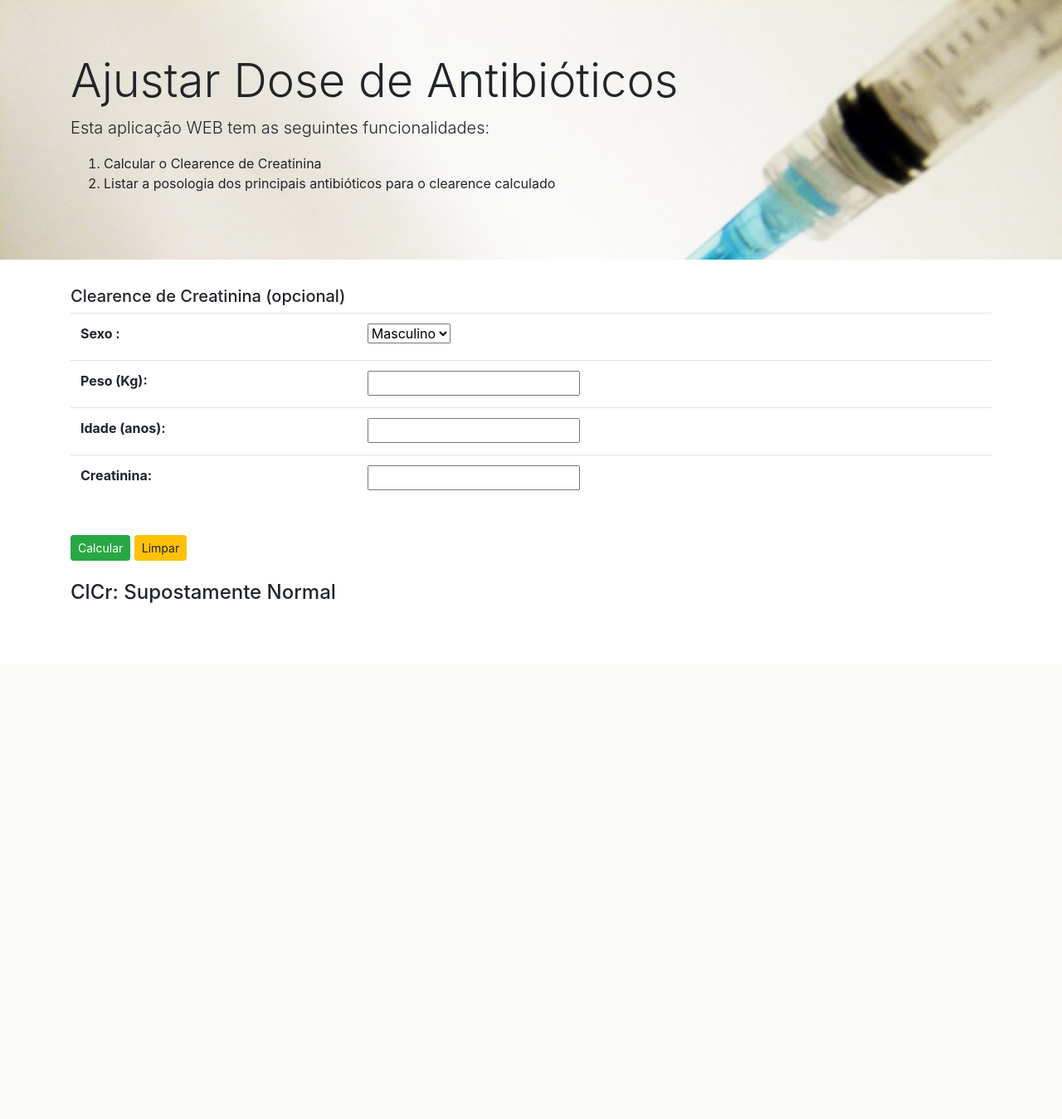
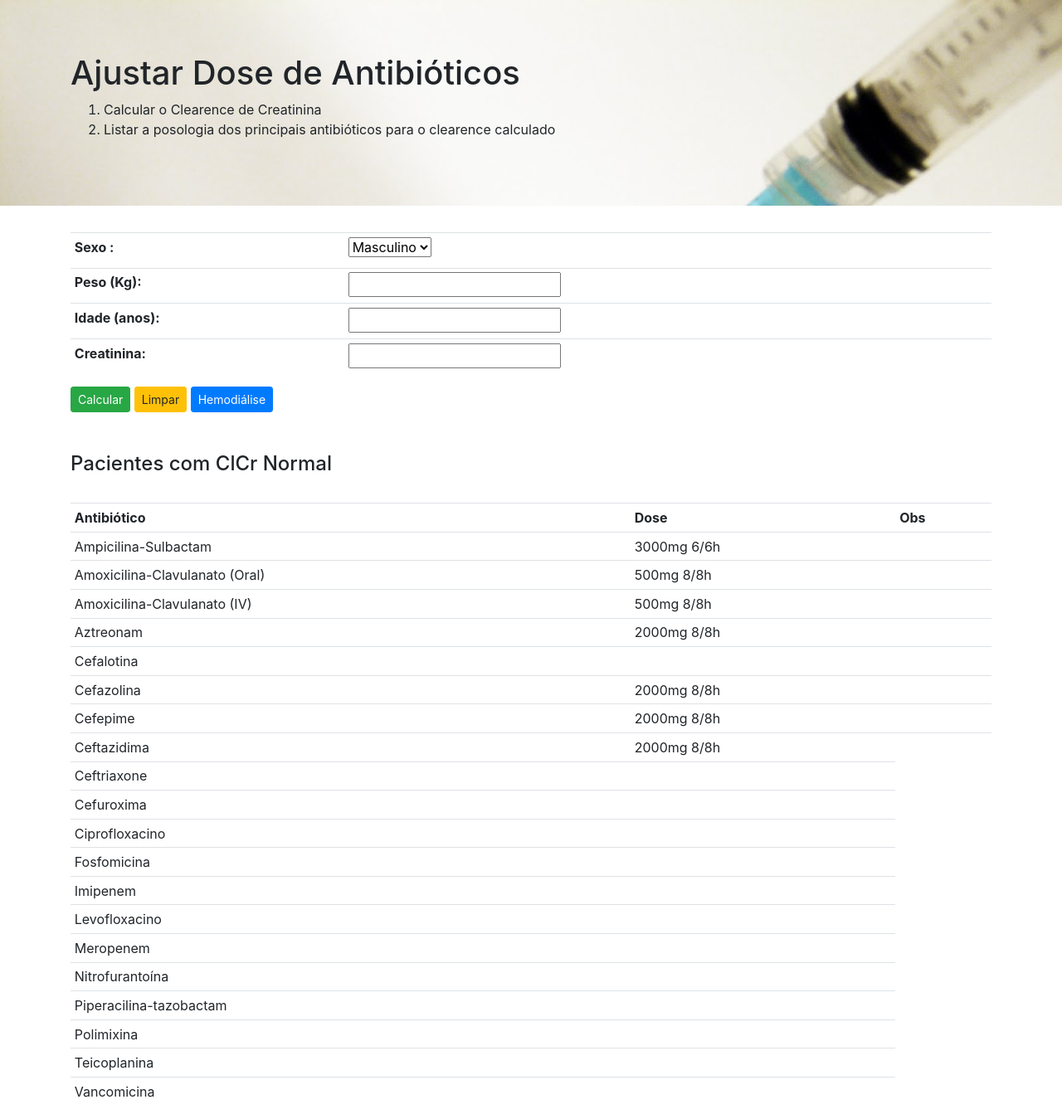
Before and after one commit to gianrocon/atbdose, a Django app: page / in a window 1280 px wide. Shown: the whole page at 83% size. Before the commit the page ends 727 px from the top, so only its background shows below. Run offline with Django 3.2, Linux system fonts and the light colour scheme; some libraries are stand-ins or nearby versions.

Commit message:
'doses_atbs1'

```diff
--- a/ajuste_dose/forms.py
+++ b/ajuste_dose/forms.py
@@ -5,6 +5,7 @@ SEXOS = (
     ('Feminino', 'Feminino'),
 )
 
+
 class ClCrForm(forms.Form):
     sexo = forms.ChoiceField(required=True, choices=SEXOS, label='Sexo ')
     peso = forms.FloatField(required=True, label='Peso (Kg)')
--- a/ajuste_dose/templates/ajuste_dose/ajuste_dose.html
+++ b/ajuste_dose/templates/ajuste_dose/ajuste_dose.html
@@ -1,16 +1,18 @@
 {%  extends 'base.html' %}
 {% block main %}
 
-    <h5>Clearence de Creatinina (opcional)</h5>
     <form method="POST">
             {% csrf_token %}
-            <table class="table">
+            <table class="table table-sm">
                 {{ form.as_table }}
             </table>
-            <br>
             <button class="btn btn-success btn-sm" type="submit">Calcular</button>
             <a class="btn btn-warning btn-sm" href="{%  url 'ajuste_dose:ajustedose' %}">Limpar</a>
+            <a class="btn btn-primary btn-sm" href="?hd=sim">Hemodiálise</a>
         </form>
-        <br>
-        <h4>ClCr: {% if clcr %}{{ clcr|floatformat:2 }}{%  else %}Supostamente Normal{% endif %}</h4>
+
+        <br><br>
+
+
+    {% include 'ajuste_dose/atb_table.html' %}
 {% endblock main %}
--- /dev/null
+++ b/ajuste_dose/templates/ajuste_dose/atb_table.html
@@ -0,0 +1,89 @@
+<h4>{% if not clcr %}Pacientes com ClCr Normal{% elif clcr == 'HD' %}Pacientes em Hemodiálise{% else %}Pacientes com ClCr = {{ clcr|floatformat:2 }}{% endif %}</h4>
+<br>
+<table class="table table-sm">
+    <tr>
+        <th>Antibiótico</th>
+        <th>Dose</th>
+        <th>Obs</th>
+    </tr>
+    <tr>
+        <td>Ampicilina-Sulbactam</td>
+        <td>{{asb.dose}}mg {{asb.intervalo}}/{{asb.intervalo}}h</td><td>{{ asb.obs }}</td>
+    </tr>
+    <tr>
+        <td>Amoxicilina-Clavulanato (Oral)</td>
+        <td>{{amc_oral.dose}}mg {{amc_oral.intervalo}}/{{amc_oral.intervalo}}h</td><td>{{ amc_oral.obs }}</td>
+    </tr>
+    <tr>
+        <td>Amoxicilina-Clavulanato (IV)</td>
+        <td>{{amc_iv.dose}}mg {{amc_iv.intervalo}}/{{amc_iv.intervalo}}h</td><td>{{ amc_iv.obs }}</td>
+    </tr>
+    <tr>
+        <td>Aztreonam</td>
+        <td>{{atm.dose}}mg {{atm.intervalo}}/{{atm.intervalo}}h</td><td>{{ atm.obs }}</td>
+    </tr>
+    <tr>
+        <td>Cefalotina</td>
+        <td></td><td></td>
+    </tr>
+    <tr>
+        <td>Cefazolina</td>
+        <td>{{cfz.dose}}mg {{cfz.intervalo}}/{{cfz.intervalo}}h</td><td>{{ cfz.obs }}</td>
+    </tr>
+    <tr>
+        <td>Cefepime</td>
+        <td>{{cpm.dose}}mg {{cpm.intervalo}}/{{cpm.intervalo}}h</td><td>{{ cpm.obs }}</td>
+    </tr>
+    <tr>
+        <td>Ceftazidima</td>
+        <td>{{caz.dose}}mg {{caz.intervalo}}/{{caz.intervalo}}h</td><td>{{ caz.obs }}</td>
+    </tr>
+    <tr>
+        <td>Ceftriaxone</td>
+        <td></td>
+    </tr>
+    <tr>
+        <td>Cefuroxima</td>
+        <td></td>
+    </tr>
+    <tr>
+        <td>Ciprofloxacino</td>
+        <td></td>
+    </tr>
+    <tr>
+        <td>Fosfomicina</td>
+        <td></td>
+    </tr>
+    <tr>
+        <td>Imipenem</td>
+        <td></td>
+    </tr>
+    <tr>
+        <td>Levofloxacino</td>
+        <td></td>
+    </tr>
+    <tr>
+        <td>Meropenem</td>
+        <td></td>
+    </tr>
+    <tr>
+        <td>Nitrofurantoína</td>
+        <td></td>
+    </tr>
+    <tr>
+        <td>Piperacilina-tazobactam</td>
+        <td></td>
+    </tr>
+    <tr>
+        <td>Polimixina</td>
+        <td></td>
+    </tr>
+    <tr>
+        <td>Teicoplanina</td>
+        <td></td>
+    </tr>
+    <tr>
+        <td>Vancomicina</td>
+        <td></td>
+    </tr>
+</table>
--- a/ajuste_dose/views.py
+++ b/ajuste_dose/views.py
@@ -3,12 +3,166 @@ from django.views import View
 from .forms import ClCrForm
 
 
+def amp_sulb(clcr = None):
+    clcr = 100 if not clcr else clcr
+    resultado = {'obs': ''}
+    if clcr == 'HD':
+        resultado['dose'] = 3000
+        resultado['intervalo'] = 24
+        resultado['obs'] = 'No dia da HD, administrar a dose após a HD'
+    elif clcr < 10:
+        resultado['dose'] = 3000
+        resultado['intervalo'] = 24
+    elif 10 <= clcr <= 50:
+        resultado['dose'] = 3000
+        resultado['intervalo'] = 12
+    else:
+        resultado['dose'] = 3000
+        resultado['intervalo'] = 6
+    return resultado
+
+
+def amx_clv_oral(clcr = None):
+    clcr = 100 if not clcr else clcr
+    resultado = {'obs': ''}
+    if clcr == 'HD':
+        resultado['dose'] = 500
+        resultado['intervalo'] = 24
+        resultado['obs'] = 'No dia da HD, administrar uma dose extra após a HD'
+    elif clcr < 10:
+        resultado['dose'] = 500
+        resultado['intervalo'] = 24
+    elif 10 <= clcr <= 50:
+        resultado['dose'] = 500
+        resultado['intervalo'] = 12
+    else:
+        resultado['dose'] = 500
+        resultado['intervalo'] = 8
+    return resultado
+
+
+def amx_clv_iv(clcr = None):
+    clcr = 100 if not clcr else clcr
+    resultado = {'obs': ''}
+    if clcr == 'HD':
+        resultado['dose'] = 500
+        resultado['intervalo'] = 24
+        resultado['obs'] = 'No dia da HD, administrar uma dose extra após a HD'
+    elif clcr < 10:
+        resultado['dose'] = 500
+        resultado['intervalo'] = 24
+    elif 10 <= clcr <= 30:
+        resultado['dose'] = 500
+        resultado['intervalo'] = 12
+    else:
+        resultado['dose'] = 500
+        resultado['intervalo'] = 8
+    return resultado
+
+
+def aztreonam(clcr = None):
+    clcr = 100 if not clcr else clcr
+    resultado = {'obs': ''}
+    if clcr == 'HD':
+        resultado['dose'] = 2000
+        resultado['intervalo'] = 24
+        resultado['obs'] = 'No dia da HD, administrar a dose após a HD'
+    elif clcr < 10:
+        resultado['dose'] = 2000
+        resultado['intervalo'] = 24
+    elif 10 <= clcr <= 50:
+        resultado['dose'] = 1000
+        resultado['intervalo'] = 8
+    else:
+        resultado['dose'] = 2000
+        resultado['intervalo'] = 8
+    return resultado
+
+
+def cefazolina(clcr = None):
+    clcr = 100 if not clcr else clcr
+    resultado = {'obs': ''}
+    if clcr == 'HD':
+        resultado['dose'] = 2000
+        resultado['intervalo'] = 24
+        resultado['obs'] = 'No dia da HD, administrar a 1000mg após a HD'
+    elif clcr < 10:
+        resultado['dose'] = 2000
+        resultado['intervalo'] = 24
+    elif 10 <= clcr <= 50:
+        resultado['dose'] = 1000
+        resultado['intervalo'] = 12
+    else:
+        resultado['dose'] = 2000
+        resultado['intervalo'] = 8
+    return resultado
+
+
+def cefepime(clcr = None):
+    clcr = 100 if not clcr else clcr
+    resultado = {'obs': ''}
+    if clcr == 'HD':
+        resultado['dose'] = 1000
+        resultado['intervalo'] = 24
+        resultado['obs'] = 'No dia da HD, administrar a dose após a HD'
+    elif clcr < 11:
+        resultado['dose'] = 1000
+        resultado['intervalo'] = 24
+    elif 11 <= clcr <= 29:
+        resultado['dose'] = 2000
+        resultado['intervalo'] = 24
+    elif 30 <= clcr <= 60:
+        resultado['dose'] = 2000
+        resultado['intervalo'] = 12
+    else:
+        resultado['dose'] = 2000
+        resultado['intervalo'] = 8
+    return resultado
+
+
+def ceftazidima(clcr = None):
+    clcr = 100 if not clcr else clcr
+    resultado = {'obs': ''}
+    if clcr == 'HD':
+        resultado['dose'] = 2000
+        resultado['intervalo'] = 48
+        resultado['obs'] = 'No dia da HD, administrar dose extra de 1000mg após a HD'
+    elif clcr < 10:
+        resultado['dose'] = 2000
+        resultado['intervalo'] = 48
+    elif 10 <= clcr <= 50:
+        resultado['dose'] = 2000
+        resultado['intervalo'] = 24
+    else:
+        resultado['dose'] = 2000
+        resultado['intervalo'] = 8
+    return resultado
+
+
 class ClearenceCreatinina(View):
 
     def get(self, request):
-        clcr = None
         form = ClCrForm()
-        return render(request, 'ajuste_dose/ajuste_dose.html', {'form': form, 'clcr': clcr})
+        if request.GET.get('hd') == 'sim':
+            clcr = 'HD'
+        else:
+            clcr = None
+        asb = amp_sulb(clcr)
+        amc_oral = amx_clv_oral(clcr)
+        amc_iv = amx_clv_iv(clcr)
+        atm = aztreonam(clcr)
+        cfz = cefazolina(clcr)
+        cpm = cefepime(clcr)
+        caz = ceftazidima(clcr)
+        return render(request, 'ajuste_dose/ajuste_dose.html', {'form': form,
+                                                                'clcr': clcr,
+                                                                'asb': asb,
+                                                                'amc_oral': amc_oral,
+                                                                'amc_iv': amc_iv,
+                                                                'atm': atm,
+                                                                'cfz': cfz,
+                                                                'cpm': cpm,
+                                                                'caz': caz})
 
     def post(self, request):
         form = ClCrForm(request.POST)
@@ -21,5 +175,20 @@ class ClearenceCreatinina(View):
             clcr = (140-idade)*peso/(72*creatinina)
             if sexo == "Feminino":
                 clcr = clcr*0.85
+        asb = amp_sulb(clcr)
+        amc_oral = amx_clv_oral(clcr)
+        amc_iv = amx_clv_iv(clcr)
+        atm = aztreonam(clcr)
+        cfz = cefazolina(clcr)
+        cpm = cefepime(clcr)
+        caz = ceftazidima(clcr)
         form = ClCrForm(request.POST)
-        return render(request, 'ajuste_dose/ajuste_dose.html', {'form': form, 'clcr': clcr})
+        return render(request, 'ajuste_dose/ajuste_dose.html', {'form': form,
+                                                                'clcr': clcr,
+                                                                'asb': asb,
+                                                                'amc_oral': amc_oral,
+                                                                'amc_iv': amc_iv,
+                                                                'atm': atm,
+                                                                'cfz': cfz,
+                                                                'cpm': cpm,
+                                                                'caz': caz})
--- a/templates/base.html
+++ b/templates/base.html
@@ -15,8 +15,7 @@
 
         <div class="jumbotron jumbotron-fluid"  style='background-image: url("{% static 'drug.jpg' %}") ;  background-repeat: no-repeat; background-size: cover;'>
             <div class="container">
-                <h1 class="display-4">Ajustar Dose de Antibióticos</h1>
-                <p class="lead">Esta aplicação WEB tem as seguintes funcionalidades:</p>
+                <h1 class="display-5">Ajustar Dose de Antibióticos</h1>
                 <ol>
                     <li>Calcular o Clearence de Creatinina</li>
                     <li>Listar a posologia dos principais antibióticos para o clearence calculado</li>
```
